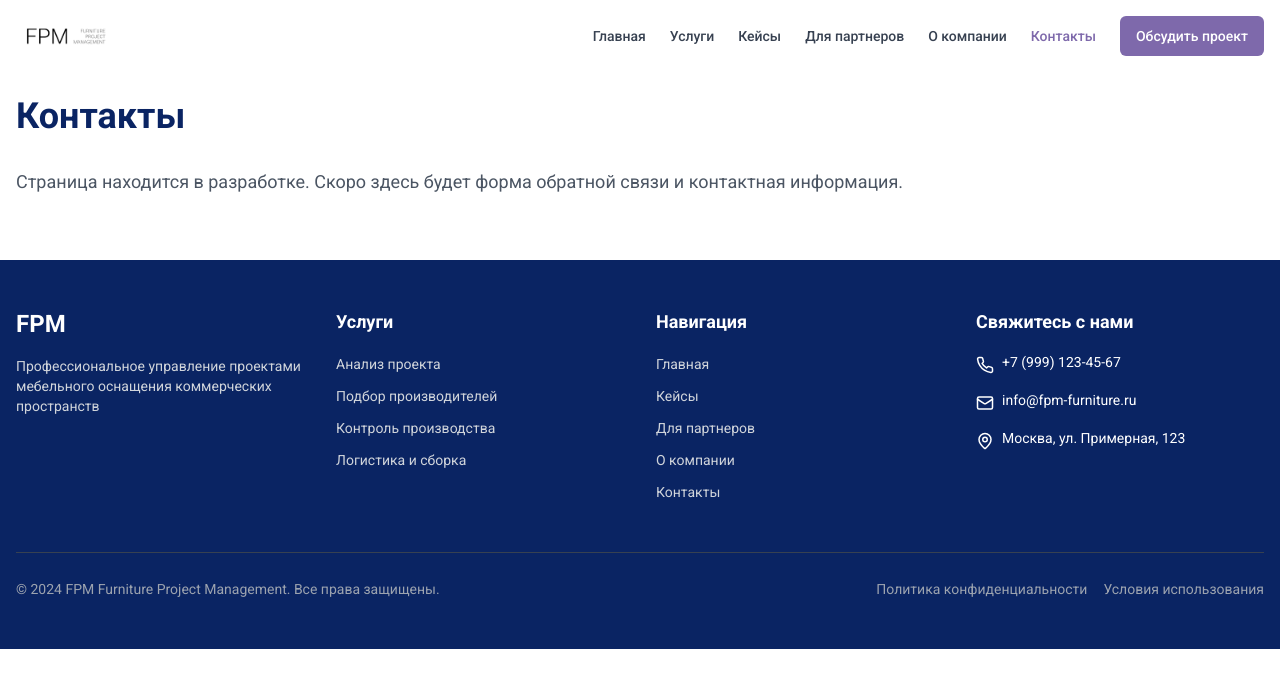
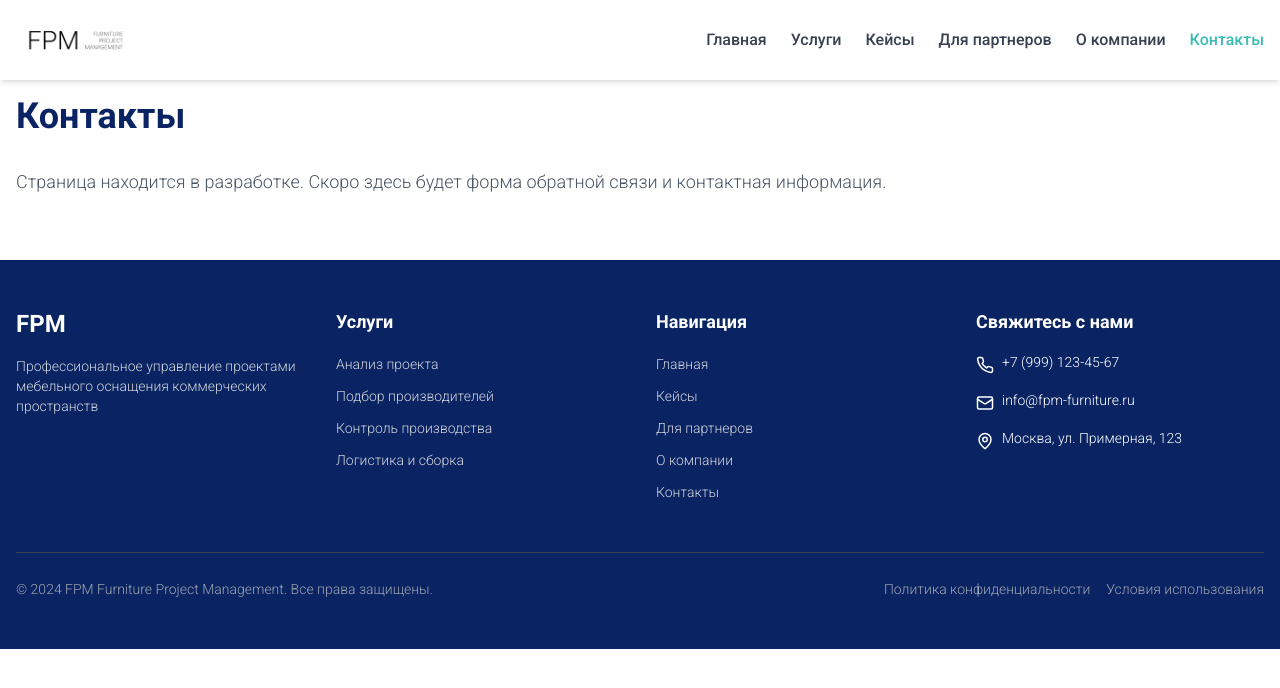
Before and after one commit to Tarol73/fpm-furniture-flow, a React (Vite) app: page /contact in a window 1280 px wide. Shown: the top 688 px of the page. Built offline with nearby package versions, Linux system fonts and the light colour scheme.

Commit message:
feat: Implement design updates
- Apply Roboto light font.
- Update hero section title with logo-like text.
- Change highlight and text colors.
- Replace icon for "Manufacturers" section.
- Modify desktop menu and logo size.

```diff
--- a/src/components/home/ForWhomSection.tsx
+++ b/src/components/home/ForWhomSection.tsx
@@ -1,6 +1,6 @@
 
 import React, { useState } from 'react';
-import { Building, Users, Briefcase } from 'lucide-react';
+import { Building, Users, Factory } from 'lucide-react';
 import { cn } from '@/lib/utils';
 import { Button } from '@/components/ui/button';
 import { useIsMobile } from '@/hooks/use-mobile';
@@ -24,7 +24,7 @@ const audiences = [
   },
   {
     id: 'manufacturers',
-    icon: <Briefcase className="w-16 h-16 mb-4 text-fpm-blue" />,
+    icon: <Factory className="w-16 h-16 mb-4 text-fpm-blue" />,
     title: 'Производители мебели',
     description: 'Откроем доступ к крупным проектам. Станьте частью нашей сети проверенных производителей и получайте регулярные заказы от ведущих компаний.',
     cta: 'Стать партнером',
@@ -40,8 +40,8 @@ const ForWhomSection = () => {
     <section className="section-padding">
       <div className="container mx-auto px-4">
         <div className="text-center max-w-3xl mx-auto mb-12">
-          <h2 className="text-3xl md:text-4xl font-bold text-fpm-blue">Для кого мы работаем</h2>
-          <p className="mt-4 text-lg text-gray-600">
+          <h2 className="text-3xl md:text-4xl font-normal text-fpm-blue">Для кого мы работаем</h2>
+          <p className="mt-4 text-lg text-gray-600 font-light">
             Наши услуги созданы для решения специфических задач разных участников мебельных проектов
           </p>
         </div>
@@ -55,7 +55,7 @@ const ForWhomSection = () => {
                 className={cn(
                   'px-6 py-3 rounded-full text-sm font-medium transition-colors',
                   activeTab === audience.id
-                    ? 'bg-fpm-blue text-white'
+                    ? 'bg-fpm-teal text-white'
                     : 'bg-gray-100 text-gray-700 hover:bg-gray-200'
                 )}
                 onClick={() => setActiveTab(audience.id)}
@@ -82,10 +82,10 @@ const ForWhomSection = () => {
               <div className="flex justify-center">
                 {audience.icon}
               </div>
-              <h3 className="text-2xl font-bold text-fpm-blue mb-4">
+              <h3 className="text-2xl font-normal text-fpm-blue mb-4">
                 {audience.title}
               </h3>
-              <p className="text-gray-600 mb-6">
+              <p className="text-gray-600 mb-6 font-light">
                 {audience.description}
               </p>
               <Button
--- a/src/components/home/HeroSection.tsx
+++ b/src/components/home/HeroSection.tsx
@@ -20,14 +20,28 @@ const HeroSection = () => {
       {/* Content */}
       <div className="container mx-auto px-4 relative z-20 text-white">
         <div className="flex flex-col max-w-3xl">
-          <h1 className="text-4xl md:text-5xl lg:text-6xl font-normal leading-tight animate-fade-in font-roboto">
+          {/* Logo text */}
+          <div className="flex items-start mb-8">
+            <div className="flex">
+              <h1 className="text-6xl md:text-7xl lg:text-8xl font-normal tracking-tight text-fpm-teal mr-4">
+                FPM
+              </h1>
+              <div className="flex flex-col justify-between">
+                <span className="text-xl md:text-2xl lg:text-3xl font-light tracking-wide">FURNITURE</span>
+                <span className="text-xl md:text-2xl lg:text-3xl font-light tracking-wide">PROJECT</span>
+                <span className="text-xl md:text-2xl lg:text-3xl font-light tracking-wide">MANAGEMENT</span>
+              </div>
+            </div>
+          </div>
+
+          <h1 className="text-4xl md:text-5xl lg:text-6xl font-light leading-tight animate-fade-in font-roboto">
             Профессиональное управление проектами мебельного оснащения коммерческих пространств
           </h1>
           <p className="mt-6 text-xl md:text-2xl text-gray-200 animate-fade-in font-roboto font-light" style={{ animationDelay: '200ms' }}>
             От согласования ТЗ до финальной приемки — ваш проект в надежных руках
           </p>
           <div className="mt-8 flex flex-wrap gap-4 animate-fade-in" style={{ animationDelay: '400ms' }}>
-            <Button size="lg" className="bg-fpm-purple hover:bg-fpm-purple/90 text-white font-medium">
+            <Button size="lg" className="bg-fpm-teal hover:bg-fpm-teal/90 text-white font-medium">
               Обсудить проект
             </Button>
             {!isMobile && (
--- a/src/components/layout/Navbar.tsx
+++ b/src/components/layout/Navbar.tsx
@@ -37,8 +37,8 @@ const Navbar = () => {
   return (
     <header
       className={cn(
-        'fixed top-0 left-0 right-0 z-50 transition-all duration-300',
-        isScrolled ? 'bg-white shadow-md py-2' : 'bg-transparent py-4'
+        'fixed top-0 left-0 right-0 z-50 transition-all duration-300 bg-white shadow-md',
+        isScrolled ? 'py-2' : 'py-4'
       )}
     >
       <div className="container mx-auto px-4 flex items-center justify-between">
@@ -46,7 +46,7 @@ const Navbar = () => {
           <img
             src="/lovable-uploads/c828dd8c-3f9c-4993-b8c4-56f44713a36a.png"
             alt="FPM Logo"
-            className="h-8 md:h-10"
+            className="h-10 md:h-12"
           />
         </Link>
 
@@ -57,16 +57,13 @@ const Navbar = () => {
               key={link.path}
               to={link.path}
               className={cn(
-                'text-sm font-medium transition-colors hover:text-fpm-purple',
-                location.pathname === link.path ? 'text-fpm-purple' : 'text-gray-700'
+                'text-base font-medium transition-colors hover:text-fpm-teal',
+                location.pathname === link.path ? 'text-fpm-teal' : 'text-gray-700'
               )}
             >
               {link.name}
             </Link>
           ))}
-          <Button className="bg-fpm-purple hover:bg-fpm-purple/90 text-white">
-            Обсудить проект
-          </Button>
         </nav>
 
         {/* Mobile menu button */}
@@ -88,13 +85,13 @@ const Navbar = () => {
                 to={link.path}
                 className={cn(
                   'py-2 text-base font-medium transition-colors',
-                  location.pathname === link.path ? 'text-fpm-purple' : 'text-gray-700'
+                  location.pathname === link.path ? 'text-fpm-teal' : 'text-gray-700'
                 )}
               >
                 {link.name}
               </Link>
             ))}
-            <Button className="w-full mt-4 bg-fpm-purple hover:bg-fpm-purple/90 text-white">
+            <Button className="w-full mt-4 bg-fpm-teal hover:bg-fpm-teal/90 text-white">
               Обсудить проект
             </Button>
           </div>
--- a/src/index.css
+++ b/src/index.css
@@ -92,11 +92,11 @@
   }
 
   body {
-    @apply bg-background text-foreground font-['Roboto',sans-serif];
+    @apply bg-background text-foreground font-['Roboto',sans-serif] font-light;
   }
 
   h1, h2, h3, h4, h5, h6 {
-    @apply font-bold;
+    @apply font-normal;
   }
 
   h1 {
```
